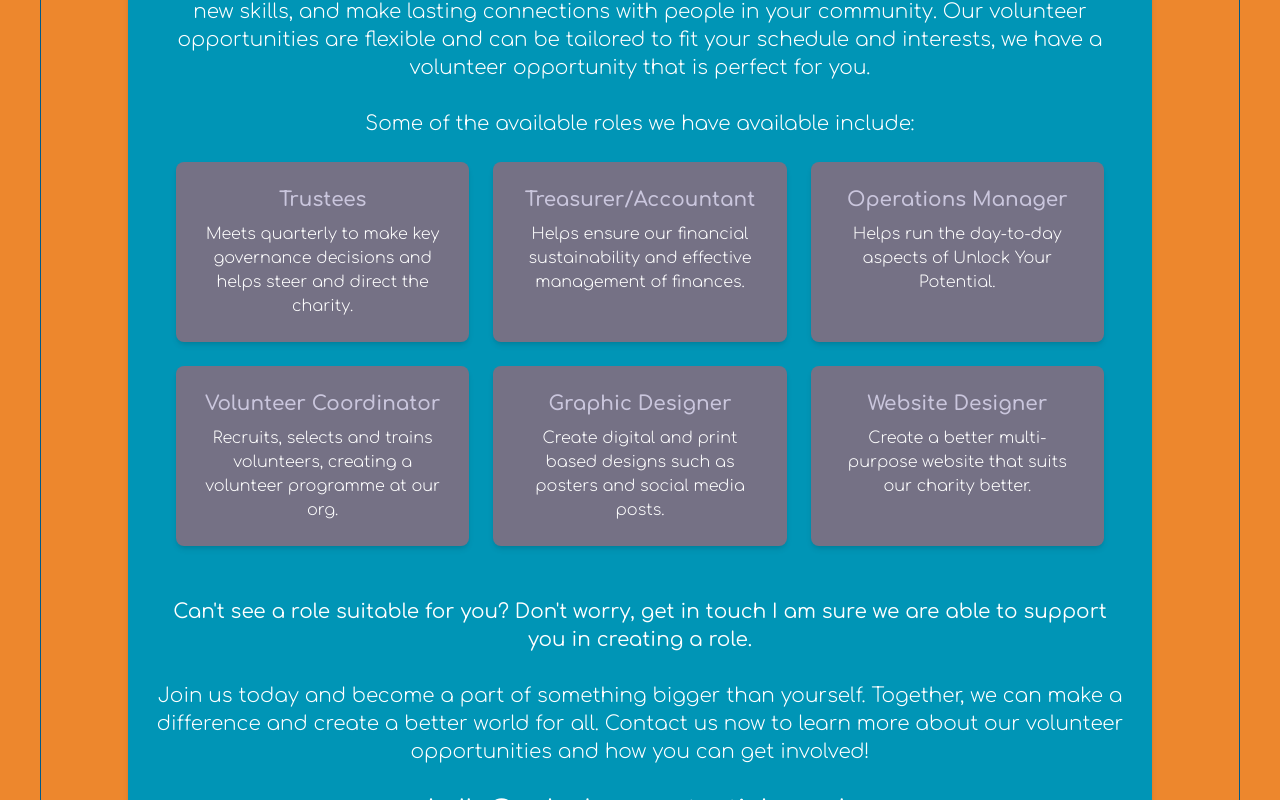
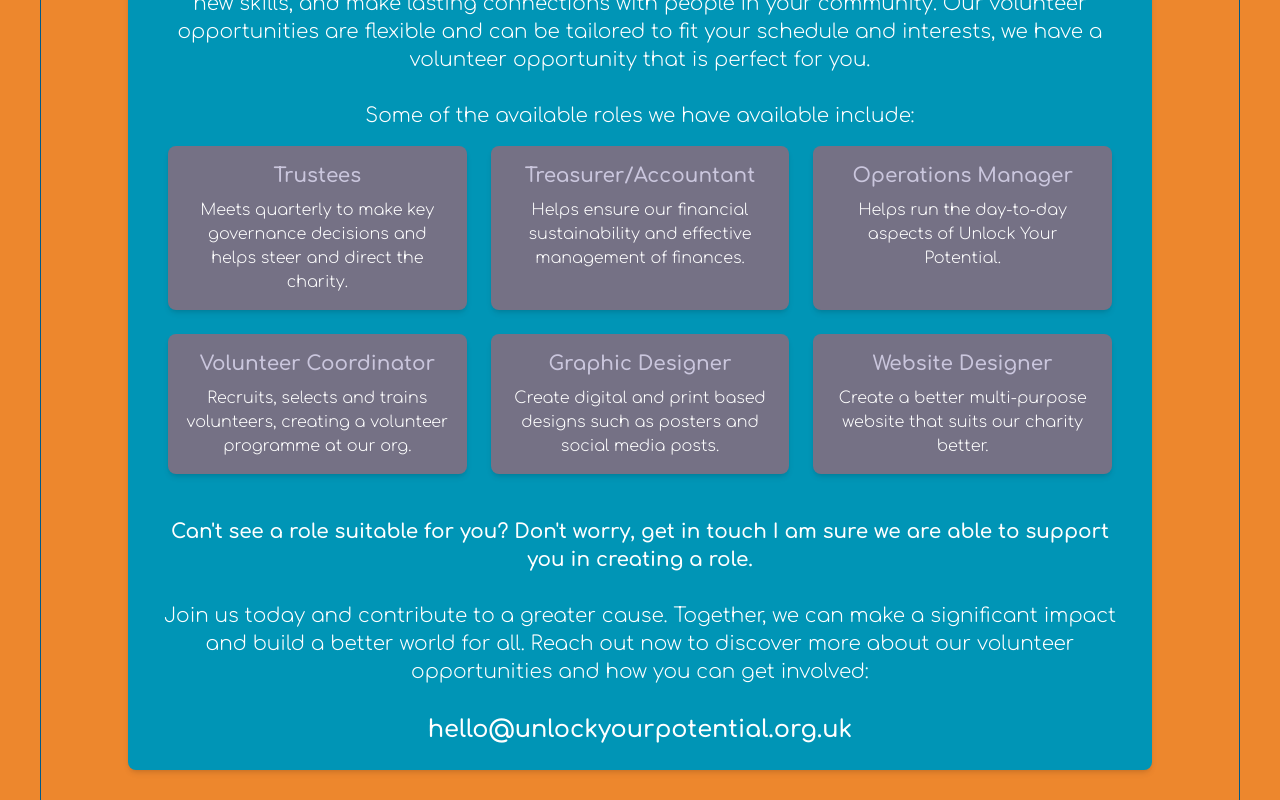
Before and after one commit to oyousaf/uyp, a React (Vite) app: page / in a window 1280 px wide. Shown: the part 4860-5660 px from the top of the page. Built offline with nearby package versions, Linux system fonts and the light colour scheme.

Commit message:
squashing bugs

```diff
--- a/src/App.jsx
+++ b/src/App.jsx
@@ -43,14 +43,13 @@
       {showScroll && (
         <div
           onClick={scrollToTop}
-          className="fixed z-[1000] bottom-12 right-12 md:bottom-8 md:right-8 bg-color-1 hover:bg-color-2 text-n-1 p-4 rounded-full transition-all duration-300 ease-in-out cursor-pointer text-2xl md:text-xl"
+          className="fixed z-[1000] bottom-12 right-12 md:bottom-8 md:right-8 bg-color-1 hover:bg-color-3 text-n-1 hover:text-color-5 p-4 rounded-full transition-all duration-300 ease-in-out cursor-pointer text-2xl md:text-xl"
         >
           <FaArrowUp />
         </div>
       )}
     </>
   );
-  ``;
 };
 
 export default App;
--- a/src/components/Volunteer.jsx
+++ b/src/components/Volunteer.jsx
@@ -5,21 +5,24 @@
 const Volunteer = () => {
   return (
     <Section id="volunteer" crosses>
-      <div className="container relative z-2 text-center">
-        <Heading className="md:max-w-md lg:max-w-2xl" title="Volunteer" />
-        <p className="body-1 mx-auto mb-6 mt-10">
+      <div className="container relative w-full text-center">
+        <Heading
+          className="md:max-w-md lg:max-w-2xl mx-auto"
+          title="Volunteer"
+        />
+        <p className="body-1 mx-auto mb-6 mt-10 text-base sm:text-lg">
           Join us in making a difference. Your contribution can empower
           communities, uplift individuals, and transform futures. Together, we
           can unlock a world of possibilities.
         </p>
         <ul className="max-w-5xl mx-auto mb-10 md:mb-14 space-y-6">
-          <li className="p-6 bg-color-4 shadow-md rounded-lg">
-            <div className="flex items-start">
-              <div className=" text-center">
-                <h6 className="body-2 md:text-2xl text-lg font-semibold">
+          <li className="p-4 sm:p-6 bg-color-4 shadow-md rounded-lg">
+            <div className="flex items-start flex-wrap">
+              <div className="w-full text-center">
+                <h6 className="body-2 text-lg sm:text-xl md:text-2xl font-semibold">
                   Volunteer With Us
                 </h6>
-                <p className="body-2 md:text-xl mt-3 text-n-1 leading-relaxed">
+                <p className="body-2 text-base sm:text-lg md:text-xl mt-3 text-n-1 leading-relaxed">
                   Welcome to the world of volunteering! You are about to embark
                   on a journey that will not only change the lives of those you
                   serve, but also your own. As a volunteer, you have the power
@@ -32,13 +35,13 @@
               </div>
             </div>
           </li>
-          <li className="p-6 bg-color-4 shadow-md rounded-lg">
-            <div className="flex items-start">
-              <div className="text-center">
-                <h6 className="body-2 md:text-2xl text-lg font-semibold">
+          <li className="p-4 sm:p-6 bg-color-4 shadow-md rounded-lg">
+            <div className="flex items-start flex-wrap">
+              <div className="w-full text-center">
+                <h6 className="body-2 text-lg sm:text-xl md:text-2xl font-semibold">
                   Benefits of Volunteering
                 </h6>
-                <p className="body-2 md:text-xl mt-3 text-n-1 leading-relaxed">
+                <p className="body-2 text-base sm:text-lg md:text-xl mt-3 text-n-1 leading-relaxed">
                   Volunteering offers numerous benefits, including improved
                   physical and mental health, a sense of purpose, and the
                   opportunity to meet new people and make new friends.
@@ -60,13 +63,13 @@
               </div>
             </div>
           </li>
-          <li className="p-6 bg-color-4 shadow-md rounded-lg">
-            <div className="flex items-start">
-              <div className="text-center">
-                <h6 className="body-2 md:text-2xl text-lg font-semibold">
+          <li className="p-4 sm:p-6 bg-color-4 shadow-md rounded-lg">
+            <div className="flex items-start flex-wrap">
+              <div className="w-full text-center">
+                <h6 className="body-2 text-lg sm:text-xl md:text-2xl font-semibold">
                   Volunteer Opportunities
                 </h6>
-                <p className="body-2 md:text-xl mt-3 text-n-1 leading-relaxed">
+                <p className="body-2 text-base sm:text-lg md:text-xl mt-3 text-n-1 leading-relaxed">
                   Looking for a way to make a difference in your community? Join
                   our team of volunteers and help us make a positive impact on
                   the world! We are looking for passionate individuals who are
@@ -85,30 +88,31 @@
                   <br />
                   Some of the available roles we have available include:
                   <br />
-                  <div className="grid grid-cols-1 sm:grid-cols-2 lg:grid-cols-3 gap-6 p-6">
+                  <div className="grid grid-cols-1 sm:grid-cols-2 lg:grid-cols-3 gap-4 sm:gap-6 p-4">
                     {volunteer.map((item) => (
                       <div
                         key={item.id}
-                        className="bg-n-4 shadow-md rounded-lg p-6 transition transform hover:-translate-y-2"
+                        className="bg-n-4 shadow-md rounded-lg p-4 transition transform hover:-translate-y-2"
                       >
-                        <h3 className="text-xl font-semibold text-n-2 mb-2">
+                        <h3 className="text-lg sm:text-xl font-semibold text-n-2 mb-2">
                           {item.title}
                         </h3>
-                        <p className="text-n-1 text-base">{item.description}</p>
+                        <p className="text-base text-n-1">{item.description}</p>
                       </div>
                     ))}
                   </div>
                   <br />
-                  <strong>
+                  <p className="font-bold">
                     Can't see a role suitable for you? Don't worry, get in touch
                     I am sure we are able to support you in creating a role.
-                  </strong>
+                  </p>
                   <br />
-                  <br /> Join us today and become a part of something bigger
-                  than yourself. Together, we can make a difference and create a
-                  better world for all. Contact us now to learn more about our
-                  volunteer opportunities and how you can get involved!
-                  <br />
+                  <p>
+                    Join us today and contribute to a greater cause. Together,
+                    we can make a significant impact and build a better world
+                    for all. Reach out now to discover more about our volunteer
+                    opportunities and how you can get involved:
+                  </p>
                   <br />
                   <a
                     className="md:text-2xl text-xl font-semibold"
```
